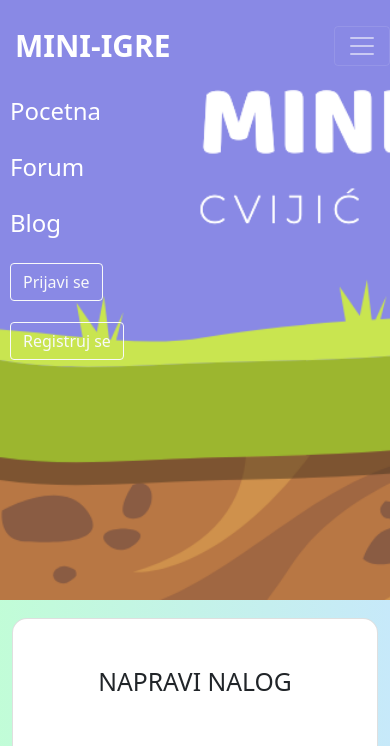
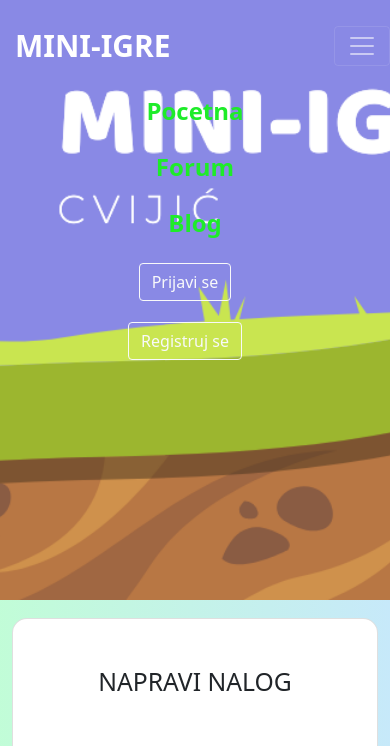
Before and after one commit to CvijicZ/mini-igre, a PHP site: page /register.php in a window 390 px wide, after a click that opens the changed part. Shown: the top 746 px of the page. Run offline with PHP 8.4, Linux system fonts and the light colour scheme.

Commit message:
Fixed hero image, fixed responsive, form validation is now live

```diff
--- a/classes/login.php
+++ b/classes/login.php
@@ -28,5 +28,7 @@ if(isset($_POST['submit'])){
     session_start();
     $_SESSION['ime']=$korisnik[0]['ime'];
     $_SESSION['mejl']=$korisnik[0]['mejl'];
+    $_SESSION['id']=$korisnik[0]['id'];
+
     header("location: ../index.php");
 }
--- a/forum.php
+++ b/forum.php
@@ -19,7 +19,7 @@
             <span class="navbar-toggler-icon"></span>
           </button>
           <div class="collapse navbar-collapse " id="navbarNavAltMarkup">
-            <div class="navbar-nav f ">
+            <div class="navbar-nav f text-center ">
             <a class="nav-link" href="index.php">Pocetna </a>
               <a class="nav-link" href="forum.php">Nova tema</a>
               <a class="nav-link" href="pitanja.php">Sva pitanja</a>
--- a/forum/unos.php
+++ b/forum/unos.php
@@ -12,10 +12,12 @@ if(isset($_POST['submit']) && isset($_SESSION['ime'])){
     }
 
 
-    $sql="INSERT INTO forum(naslov,sadrzaj) VALUES(:naslov,:sadrzaj)";
+    $sql="INSERT INTO forum(naslov,sadrzaj,id) VALUES(:naslov,:sadrzaj,:id)";
     $stmt=$dbh->prepare($sql);
     $stmt->bindParam(":naslov",$naslov);
     $stmt->bindParam(":sadrzaj",$sadrzaj);
+    $stmt->bindParam(":id",$id);
+    $id=$_SESSION['id'];
     if($stmt->execute()){
         echo "Uspesno uneto";
     }
--- a/header.php
+++ b/header.php
@@ -1,10 +1,10 @@
 <?php session_start(); ?>
 
 
- <header></header>
-
+ <header>
  <?php if(isset($_SESSION['ime'])){ ?>
 
+                <div class="row">
 
                 <nav class="navbar fixed-top bg-transparent navbar-expand-lg navbar-dark bg-dark p-md3">
                              <a class="navbar-brand" href="#">MINI-IGRE</a>
@@ -35,16 +35,19 @@
                             </div>
                             </nav>
 
+                </div>
+
+
                                 <?php }
                                 else { ?>
 
-         <nav class="navbar fixed-top bg-transparent navbar-expand-lg navbar-dark bg-dark p-md3">
+                           <nav class="navbar sticky-top bg-transparent navbar-expand-lg navbar-dark bg-dark p-md3">
                          <a class="navbar-brand" href="#">MINI-IGRE</a>
                          <button class="navbar-toggler" type="button" data-bs-toggle="collapse" data-bs-target="#navbarSupportedContent" aria-controls="navbarSupportedContent" aria-expanded="false" aria-label="Toggle navigation">
                       <span class="navbar-toggler-icon"></span>
                     </button>
                      <div class="collapse navbar-collapse" id="navbarSupportedContent">
-         <ul class="navbar-nav ms-auto ">
+                         <ul class="navbar-nav ms-auto text-center">
                                  <li class="nav-item">
                                  <a class="nav-link" href="index.php">Pocetna</a>
                              </li>
@@ -55,7 +58,7 @@
                                  <a class="nav-link" href="#">Blog</a>
                              </li>
                                 </ul>
-                  <ul class="navbar-nav ms-auto ">
+                                  <ul class="navbar-nav ms-auto text-center ">
                              <li class="nav-but">
                                  <a class="btn btn-outline-light" href="prijava.php">Prijavi se</a>
                              </li>
@@ -66,6 +69,12 @@
                      </div>
                  </nav>
 
+
+
+
                 <?php
                 }
                 ?>
+
+
+ </header>
--- a/register.php
+++ b/register.php
@@ -45,7 +45,7 @@
             <div class="card-body p-5">
               <h2 class="text-uppercase text-center mb-5">Napravi nalog</h2>
 
-              <form action="classes/register.php" onsubmit="return validateInputs()" method="post" id="form">
+              <form action="classes/register.php" onkeyup="return proveriRegistraciju()" method="post" id="form">
 
 
                 <div class="form-outline mb-4 input-control">
--- a/script/registerValidation.js
+++ b/script/registerValidation.js
@@ -51,8 +51,27 @@ const proveriDostupnost=()=>{
     }
 
 
+
 }
-const validateInputs = () => {
+const proveriPrijavu=()=>{
+    const imeV = ime.value.trim();
+    const sifraV= sifra.value.trim();
+    if(imeV==''){
+        setError(ime,"Unesite ime ili e-mail!");
+        return false;
+    }
+    else{
+        setSucces(ime);
+    }
+
+     if(sifraV==''){
+        setError(sifra,"Ovo polje je obavezno!");
+        return false;
+    }
+
+
+}
+const proveriRegistraciju = () => {
     const imeV = ime.value.trim();
     const mejlV= mejl.value.trim();
     const sifraV= sifra.value.trim();
--- a/style/style.css
+++ b/style/style.css
@@ -20,7 +20,10 @@
 }
 .navbar{
     font-size: 24px;
+    top: 0;
+
 }
+
 .igre .card {
 background-color: beige;
 }
@@ -57,9 +60,17 @@ header{
     background-image: url(../img/hero.png);
 
 }
+@media only screen and (max-width:680px){
+    header{
+        background-position: 10% 30%;
+    }
+    #navbarSupportedContent .navbar-nav .nav-item .nav-link{color: rgb(30, 236, 41); font-weight: bold;}
+
+}
 .noviPost{
     margin-top: -20%;
 }
+
 .indexBody {
     margin: auto;
     font-family: -apple-system, BlinkMacSystemFont, sans-serif;
```
Also changed, not shown: index.php (+6 -1 lines), prijava.php (+10 -4 lines). Lines whose indentation alone changed are shown as unchanged.
